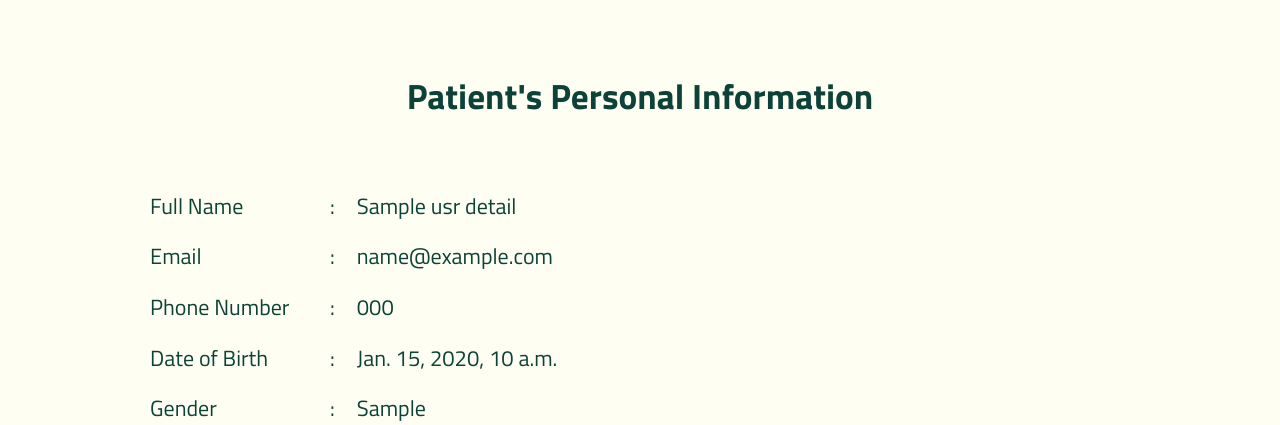
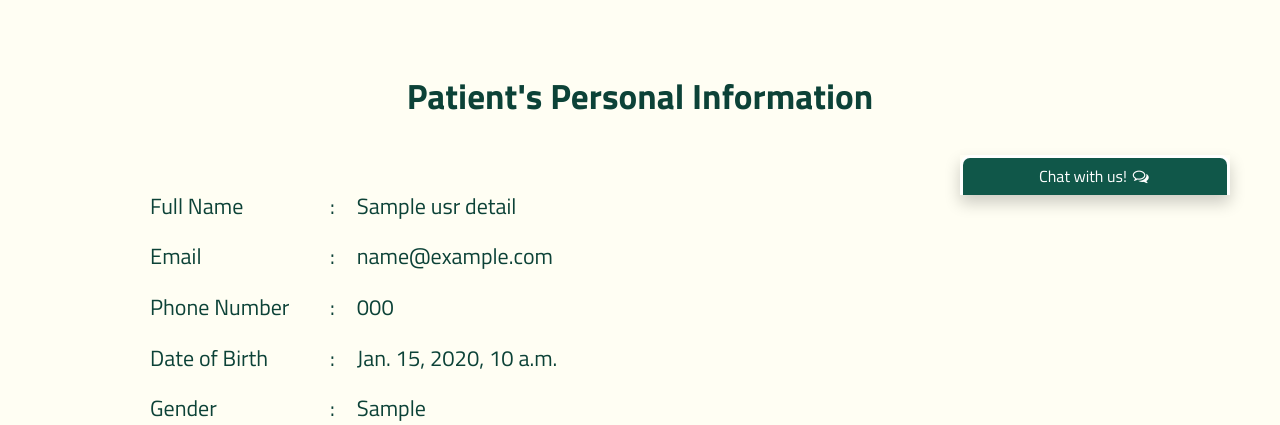
Before and after one commit to TPK221/healthCare_Web, a Django app: template healthCare_app/templates/patients-profile.html in a window 1280 px wide. Shown: the part 605-1030 px from the top of the page. Run offline with Django 3.2, Linux system fonts and the light colour scheme; the template is opened without the code that fills it: most values are stand-ins (such as "Sample title", 1, 10 or a date in 2020); some libraries are stand-ins or nearby versions.

Commit message:
chatbox added

```diff
--- a/healthCare_app/templates/patients-profile.html
+++ b/healthCare_app/templates/patients-profile.html
@@ -142,6 +142,9 @@
   <link href="{% static 'css/navbar.css' %}" rel="stylesheet" />
   <!--Footer CSS-->
   <link href="{% static 'css/footer.css' %}" rel="stylesheet" />
+  <!--Chatbot CSS-->
+  <link href="{% static 'css/chat.css' %}" rel="stylesheet">
+  <link href="https://cdnjs.cloudflare.com/ajax/libs/font-awesome/4.7.0/css/font-awesome.min.css" rel="stylesheet">
 </head>
 
 <body>
@@ -396,6 +399,52 @@
       window.location.href = "{% url 'make-appointment' %}";
     });
   </script>
+   <!-- CHAT BAR BLOCK -->
+   <div class="chat-bar-collapsible">
+    <button id="chat-button" type="button" class="collapsible">Chat with us!
+      <i id="chat-icon" style="color: #fff;" class="fa fa-fw fa-comments-o"></i>
+    </button>
+
+    <div class="content">
+      <div class="full-chat-block">
+        <!-- Message Container -->
+        <div class="outer-container">
+          <div class="chat-container">
+            <!-- Messages -->
+            <div id="chatbox">
+              <h5 id="chat-timestamp"></h5>
+              <br>
+              <p id="botStarterMessage" class="botText"><span>Loading...</span></p>
+              <br>
+            </div>
+
+            <!-- User input box -->
+            <div class="chat-bar-input-block">
+              <div id="userInput">
+                <input id="textInput" class="input-box" type="text" name="msg"
+                  placeholder="Click 'Enter' to send a message">
+                <p></p>
+              </div>
+
+              <div class="chat-bar-icons">
+
+                <i id="chat-icon" style="color: #333;" class="fa fa-fw fa-send" onclick="sendButton()"></i>
+              </div>
+            </div>
+
+            <div id="chat-bar-bottom">
+              <p></p>
+            </div>
+
+          </div>
+        </div>
+
+      </div>
+    </div>
+
+  </div>
 </body>
-
+<script src="https://ajax.googleapis.com/ajax/libs/jquery/3.4.1/jquery.min.js"></script>
+<script src="{% static 'js/responses.js' %}"></script>
+<script src="{% static 'js/chat.js' %}"></script>
 </html>
```
Also changed, not shown: db.sqlite3.
